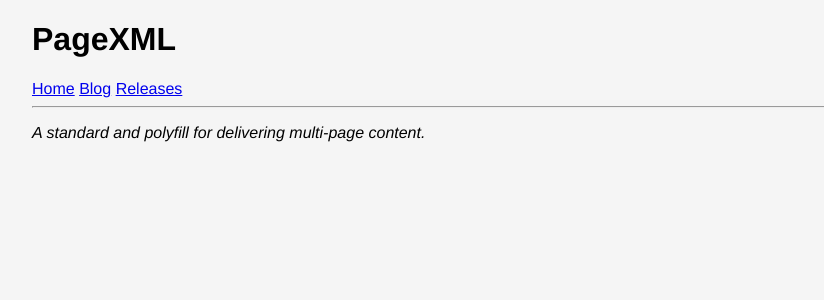
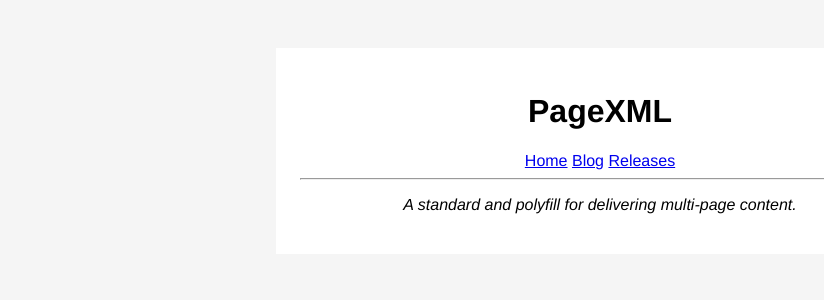
Before and after one commit to ir-g/pagexml, a Jekyll site: the page built from index.md, in a window 1280 px wide. Shown: the top 300 px of the page, without its empty margins (40-864 px from the left). Built offline with Jekyll 4.4.1, drawn with Linux system fonts in a browser that asks for light colours.

Commit message:
Update style.scss

```diff
--- a/assets/style.scss
+++ b/assets/style.scss
@@ -7,7 +7,7 @@ body {
         font-family: Helvetica, sans-serif;
         padding: 0 5%;
       }
-      #message {
+      #main {
         background: white;
         max-width: 600px;
         text-align: center;
```
